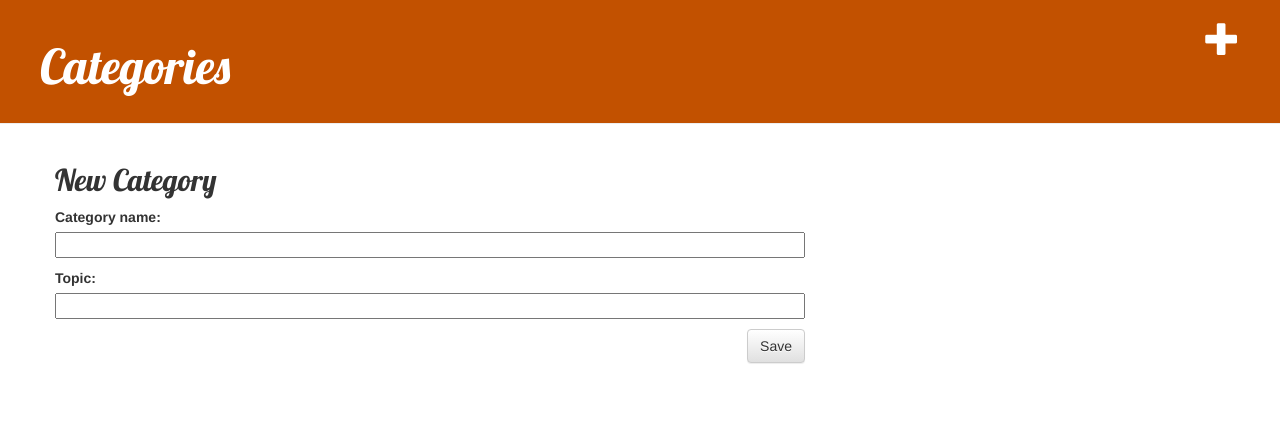
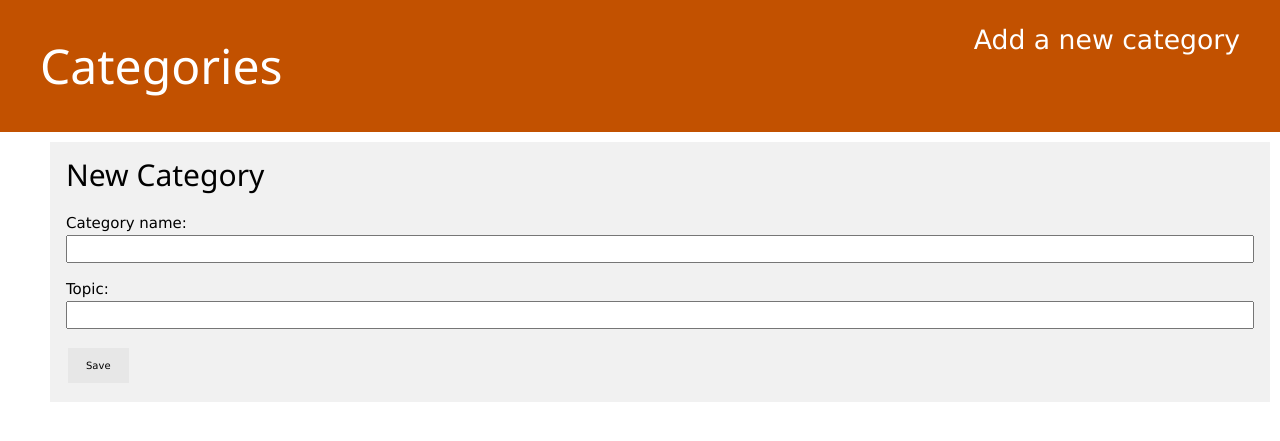
Before and after one commit to cmiller0352/categories-django-fullstack, a Django app: page /categories/new in a window 1280 px wide. Shown: the top 441 px of the page. Run offline with Django 3.2, Linux system fonts and the light colour scheme; some libraries are stand-ins or nearby versions.

Commit message:
working alright, styling and html work needed

```diff
--- a/categoriesAndPosts/static/css/craigslist-juniorApp.css
+++ b/categoriesAndPosts/static/css/craigslist-juniorApp.css
@@ -1,3 +1,8 @@
+a {
+  text-decoration: none !important;
+  font-size: 16pt;
+}
+
 .page-header {
   background-color: #C25100;
   margin-top: 0;
@@ -15,7 +20,13 @@
 }
 
 h1, h2, h3, h4 {
-  font-family: 'Lobster', cursive;
+  font-family: 'Times New Roman', Times, serif;
+  font-size: 14pt;
+  font-family: sans-serif;
+}
+
+.h1-text {
+  font-family: sans-serif;
 }
 
 .date {
@@ -33,7 +44,7 @@
 .top-menu, .top-menu:hover, .top-menu:visited {
   color: #ffffff;
   float: right;
-  font-size: 26pt;
+  font-size: 20pt;
   margin-right: 20px;
 }
 
@@ -44,3 +55,34 @@
 .post h1 a, .post h1 a:visited {
   color: #000000;
 }
+
+.cat-topic {
+  font-size: 20pt;
+}
+
+.w3-container {
+  margin: 10px;
+}
+
+.button {
+  background-color: #4CAF50; /* Green */
+  border: none;
+  color: white;
+  padding: 8px 16px;
+  text-align: center;
+  text-decoration: none;
+  display: inline-block;
+  font-size: 10px;
+  margin: 4px 2px;
+  -webkit-transition-duration: 0.4s; /* Safari */
+  transition-duration: 0.4s;
+  cursor: pointer;
+}
+
+.button4 {
+  background-color: #e7e7e7;
+  color: black;
+  border: 2px solid #e7e7e7;
+}
+
+.button4:hover {background-color: white;}
--- a/categoriesAndPosts/templates/categoriesAndPosts/base.html
+++ b/categoriesAndPosts/templates/categoriesAndPosts/base.html
@@ -2,22 +2,20 @@
 <html>
     <head>
         <title>Craigslist Junior</title>
-        <link rel="stylesheet" href="//maxcdn.bootstrapcdn.com/bootstrap/3.2.0/css/bootstrap.min.css">
-        <link rel="stylesheet" href="//maxcdn.bootstrapcdn.com/bootstrap/3.2.0/css/bootstrap-theme.min.css">
-        <link href='//fonts.googleapis.com/css?family=Lobster&subset=latin,latin-ext' rel='stylesheet' type='text/css'>
         <link rel="stylesheet" href="{% static 'css/craigslist-juniorApp.css' %}">
+        <link rel="stylesheet" href="https://www.w3schools.com/w3css/4/w3.css">
     </head>
     <body>
             <div class="page-header">
-                    <a href="{% url 'new_category' %}" class="top-menu"><span class="glyphicon glyphicon-plus"></span></a>
+                    <a href="{% url 'new_category' %}" class="top-menu">Add a new category</a>
             <h1><a href="http://localhost:8000/categories/">Categories</a></h1>
         </div>
 
         <div class="content container">
             <div class="row">
                 <div class="col-md-8">
-                  {% block content %}
-                  {% endblock %}
+                    {% block content %}
+                    {% endblock %}
                 </div>
             </div>
         </div>
--- a/categoriesAndPosts/templates/categoriesAndPosts/category_form.html
+++ b/categoriesAndPosts/templates/categoriesAndPosts/category_form.html
@@ -1,9 +1,19 @@
 {% extends 'categoriesAndPosts/base.html' %}
 
 {% block content %}
-    <h2>{{ type_of_request }} Category</h2>
-    <form method="POST" class="post-form">{% csrf_token %}
-        {{ form.as_p }}
-        <button type="submit" class="save btn btn-default">Save</button>
+<div class="w3-container w3-light-grey">
+    <h2>
+        {{ type_of_request }}
+            Category
+    </h2>
+    <form method="POST"
+    class="post-form">
+    {% csrf_token %}
+    {{ form.as_p }}
+        <button type="submit"
+        class="button button4">
+            Save
+        </button>
     </form>
+</div>
 {% endblock %}
--- a/categoriesAndPosts/urls.py
+++ b/categoriesAndPosts/urls.py
@@ -2,16 +2,17 @@
 from . import views
 
 urlpatterns = [
+  path('', views.home_page_render, name='home_page_render'),
   path('categories/', views.category_list, name='category_list'),
-  path('categories/<int:pk>', views.category_detail, name='category_detail'),
+  path('categories/<int:pk>/', views.category_detail, name='category_detail'),
   path('categories/new', views.new_category, name='new_category'),
   path('categories/<int:pk>/edit', views.edit_category, name='edit_category'),
   path('categories/<int:pk>/delete', views.delete_category, name='delete_category'),
 
-  path('categories/<int:pk>/posts', views.post_list, name='post_list'),
+  path('categories/<int:pk>/posts/', views.post_list, name='post_list'),
   path('categories/<int:pk>/posts/new', views.new_post, name='new_post'),
-  path('categories/<int:pk>/posts/<int:fk>/edit', views.edit_post, name='edit_post'),
-  path('categories/<int:fk>/posts/<int:pk>', views.post_detail, name='post_detail'),
-  path('categories/<int:fk>/posts/<int:pk>/delete', views.delete_post, name='delete_post')
+  path('categories/<int:pk>/posts/<int:fk>/edit/', views.edit_post, name='edit_post'),
+  path('categories/<int:pk>/posts/<int:fk>', views.post_detail, name='post_detail'),
+  path('categories/<int:pk>/posts/<int:fk>/delete', views.delete_post, name='delete_post')
 
 ]
--- a/categoriesAndPosts/views.py
+++ b/categoriesAndPosts/views.py
@@ -1,6 +1,11 @@
 from django.shortcuts import render, get_object_or_404, redirect
 from .models import Category, Post
 from .forms import CategoryForm, PostForm
+from IPython import embed
+
+
+def home_page_render(request):
+    return render(request, 'categoriesAndPosts/home.html')
 
 def category_list(request):
     categories = Category.objects.all()
@@ -59,20 +64,18 @@
 
 
 def post_detail(request, pk, fk):
-    post = get_object_or_404(Post, pk=pk)
-    print({pk})
+    post = get_object_or_404(Post, pk=fk)
     return render(request, 'categoriesAndPosts/post_detail.html', {'post': post})
 
 
 def edit_post(request, pk, fk):
-    post = get_object_or_404(Post, fk=fk)
+    post = get_object_or_404(Post, pk=fk)
     if request.method == "POST":
-        form = CategoryForm(request.POST, instance=post)
+        form = PostForm(request.POST, instance=post)
         if form.is_valid():
             post = form.save(commit=False)
             post.save()
-            print({post.fk})
-            return redirect('post_detail', fk=post.fk)
+            return redirect('post_detail', fk=post.pk, pk=pk)
     else:
         form = PostForm(instance=post)
     return render(request, 'categoriesAndPosts/post_form.html', {'form': form, 'type_of_request': 'Edit'})
@@ -82,3 +85,9 @@
     post = get_object_or_404(Post, pk=pk)
     post.delete()
     return redirect('category_list')
+
+def handler404(request):
+    return render(request, '404.html', status=404)
+
+def handler500(request):
+    return render(request, '500.html', status=500)
```
Also changed, not shown: categoriesAndPosts/templates/categoriesAndPosts/category_detail.html (+19 -7 lines), categoriesAndPosts/templates/categoriesAndPosts/category_list.html (+20 -5 lines), categoriesAndPosts/templates/categoriesAndPosts/home.html (added, +12 -0 lines), categoriesAndPosts/templates/categoriesAndPosts/new_post.html (+11 -3 lines), categoriesAndPosts/templates/categoriesAndPosts/post_form.html (+13 -3 lines), categoriesAndPosts/templates/categoriesAndPosts/posts.html (+17 -1 lines), craigslist-juniorApp/urls.py (line endings or trailing spaces).
